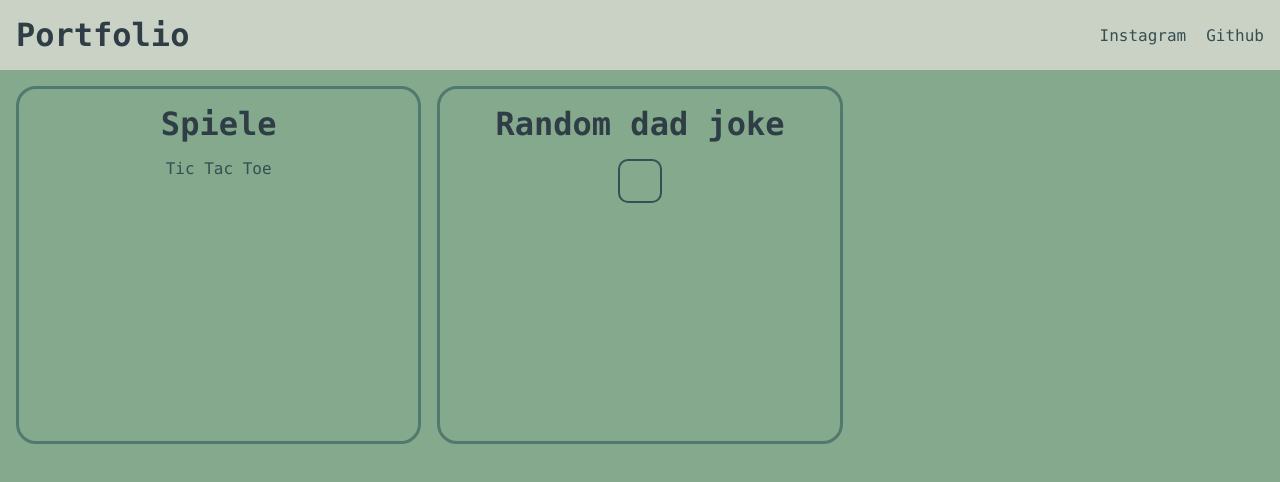
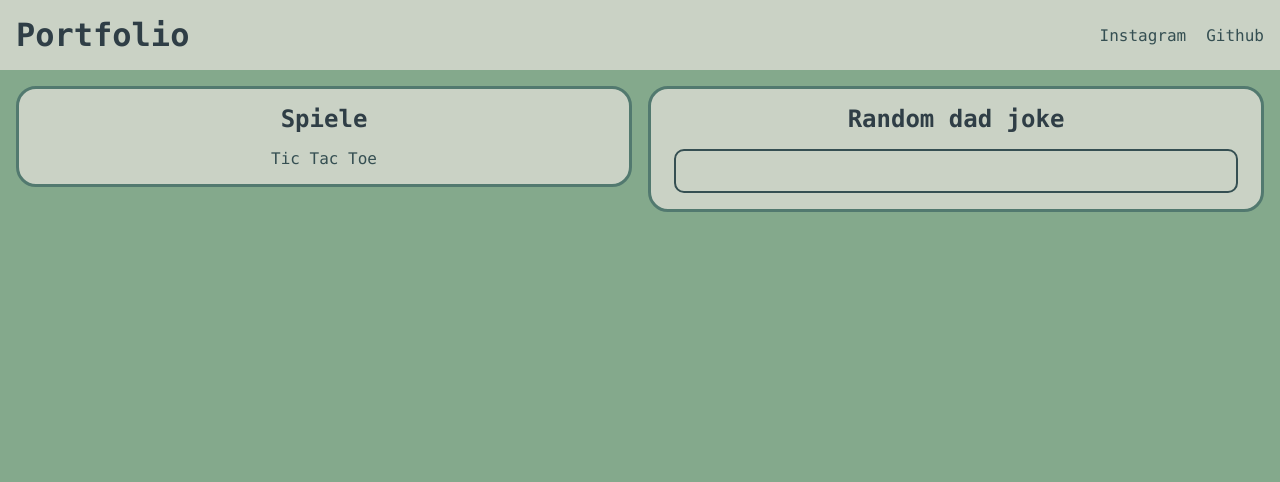
Before and after one commit to Saemiboy/portfolio-raspi, a plain HTML site: page Public/index.html in a window 1280 px wide. Drawn offline with Linux system fonts and the light colour scheme; no server answers.

Commit message:
neue Styles jetzt mit Grid das automatisch resized und seine blöcke automatisch vergrössert und umbricht.

```diff
--- a/Public/index.html
+++ b/Public/index.html
@@ -16,7 +16,7 @@
     </header>
     <div class="main">
         <div id="spiele" class="content">
-            <h1>Spiele</h1>
+            <h2>Spiele</h2>
             <div>
 
                 <a href="./Spiele/TicTacToe/">Tic Tac Toe</a>
@@ -28,7 +28,7 @@
 
         </div>
         <div id="dadjoke" class="content">
-            <h1>Random dad joke</h1>
+            <h2>Random dad joke</h2>
             <!-- <button id="newJoke">new Joke</button> -->
             <div id="joke"></div>
         </div>
--- a/Public/style.css
+++ b/Public/style.css
@@ -20,6 +20,10 @@
 
 }
 
+body {
+    background-color: var(--sec-bg);
+}
+
 .head a {
     text-decoration: none;
     color: var(--sec-font);
@@ -35,11 +39,11 @@
 
 .main {
     display: grid;
-    grid-template-columns: repeat(3, 1fr);
+    grid-template-columns: repeat(auto-fit, minmax(300px, 1fr));
     gap: 1rem;
     padding: 1rem;
     background-color: var(--sec-bg);
-    height: 100svh;
+    /* height: 100dvh; */
 
 }
 
@@ -48,12 +52,14 @@
     flex-direction: column;
     justify-content: top;
     align-items: center;
+    text-align: center;
     gap: 1rem;
     color: var(--main-font);
     border: 3px solid var(--color3);
     border-radius: 20px;
-    height: 20rem;
+    height: fit-content;
     padding: 1rem;
+    background-color: var(--main-bg);
 }
 
 .content a {
@@ -62,12 +68,13 @@
 }
 
 #joke {
-    min-height: auto;
+    height: 100%;
+    width: 90%;
     display: flex;
     justify-content: center;
     align-items: center;
-    margin-left: 4rem;
-    margin-right: 4rem;
+    /* margin-left: 4rem;
+    margin-right: 4rem; */
     border: 2px solid var(--sec-font);
     border-radius: 10px;
     padding: 20px;
```
